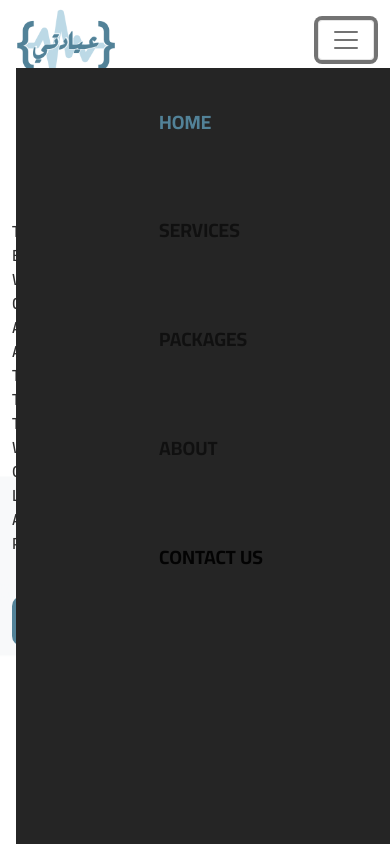
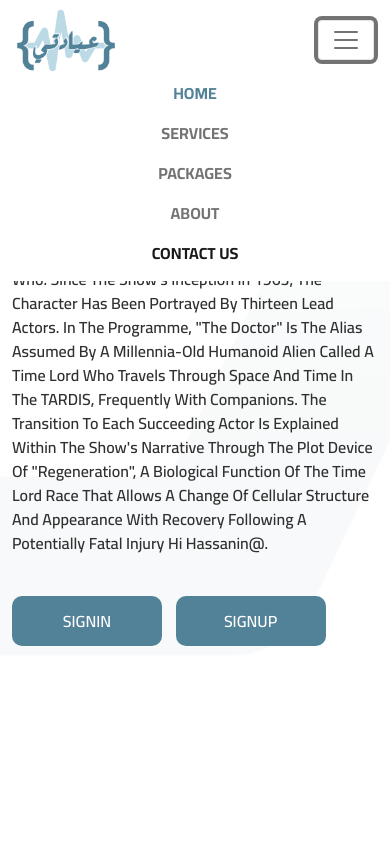
Before and after one commit to a-hassanein/Clinic-System, a React (Create React App) app: page / in a window 390 px wide. Both pictures are taken after a click on the button "Toggle navigation". Shown: the top 844 px of the page. Built offline with nearby package versions, Linux system fonts and the light colour scheme.

Commit message:
finish navbar

```diff
--- a/src/Components/NavBar.js
+++ b/src/Components/NavBar.js
@@ -84,12 +84,11 @@ const NavBar = () => {
           <span className="navbar-toggler-icon"></span>
         </button>
         <div
-          className="collapse navbar-collapse "
+          className="collapse navbar-collapse"
           id="navbarNav"
           style={{ justifyContent: "center" }}
         >
-          <ul className="nav  nav_ul">
-            <ul className="navbar-nav  ">
+          <ul className="navbar-nav  nav_ul text-center">
               <li className="nav-item text-uppercase">
                 <a
                   className="nav-link "
@@ -120,7 +119,6 @@ const NavBar = () => {
                 </a>
               </li>
             </ul>
-          </ul>
         </div>
       </nav>
     </>
--- a/src/Style/nav.css
+++ b/src/Style/nav.css
@@ -73,12 +73,12 @@
   }
 
 
-  .toggle-button {
+  /* .toggle-button {
     display: none;
     font-size: 1.8rem;
-  }
+  }  */
 
-@media screen and (max-width: 600px) {
+/* @media screen and (max-width: 600px) {
     nav {
       padding: 0 3rem;
     }
@@ -87,17 +87,19 @@
     .toggle-button {
       display: block;
     }
-    .nav_ul {
+    /* .nav_ul {
       flex-direction: column;
       position: fixed;
       top: 8vh;
-      background: #252525;
+      background: white;
       width: 100%;
       height: 100%;
       justify-content: flex-start;
       align-items: center;
-    }
+    } */
 
+
+/*
     .nav_ul li {
       padding: 2rem 0;
       font-size: 1.2rem;
@@ -105,5 +107,5 @@
 
     .nav_ul.active {
       left: 0;
-    }
-  }
+    } */
+  /* } */
```
